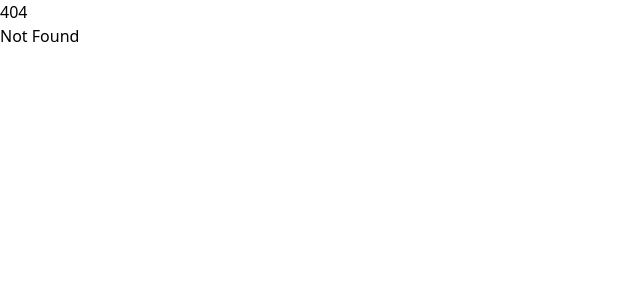
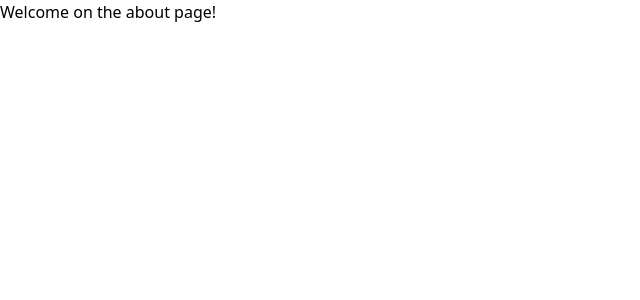
Before and after one commit to lucarahm/luca-home, a SvelteKit app in the folder svelte-frontend/: page /about in a window 1280 px wide. Before the commit this address had no page. Shown: the top 300 px of the page, without its empty margins (0-640 px from the left). Built offline with nearby package versions, Linux system fonts and the light colour scheme.

Commit message:
added small about page

```diff
--- /dev/null
+++ b/svelte-frontend/src/routes/about/+page.svelte
@@ -0,0 +1,3 @@
+<p>
+    Welcome on the about page!
+</p>
```
